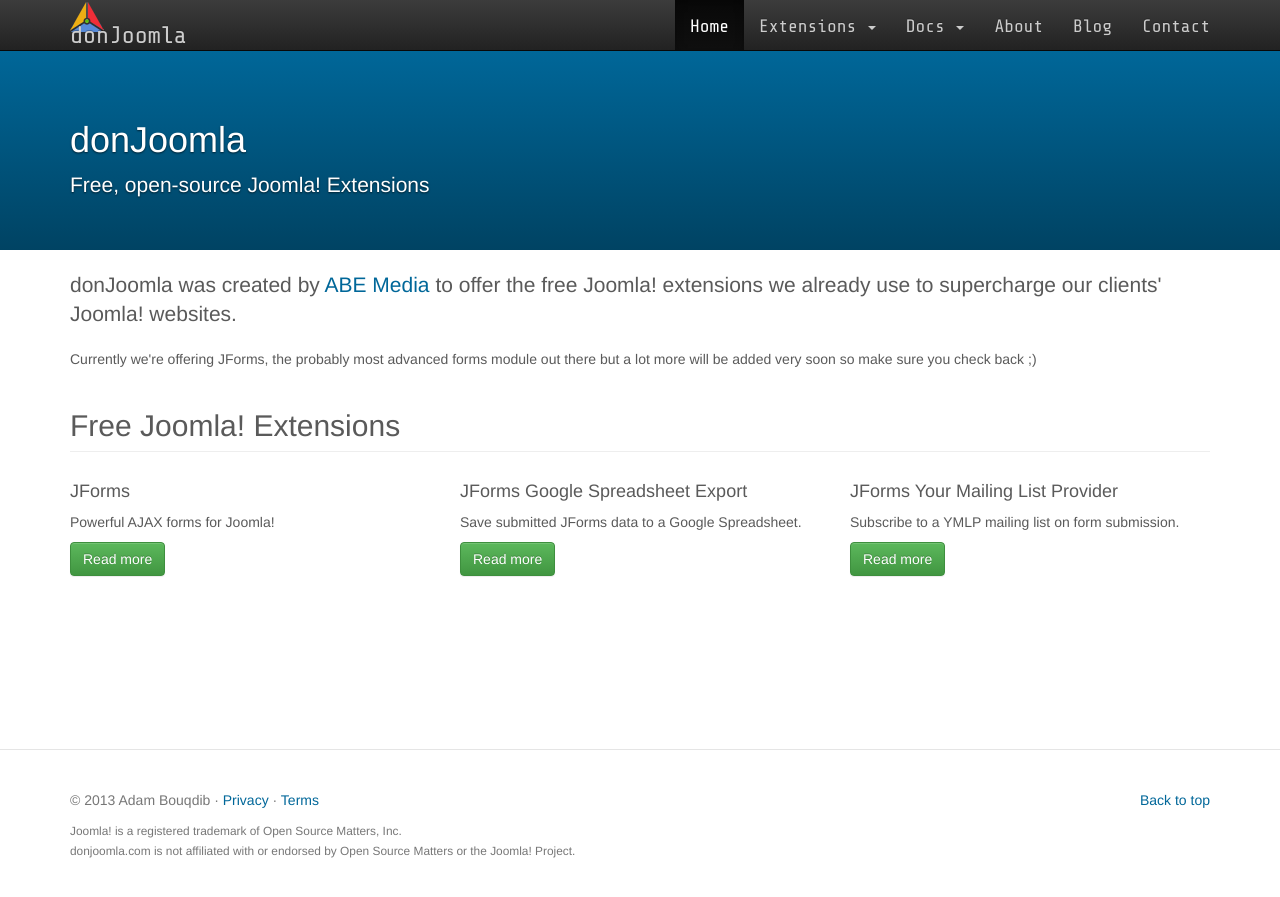
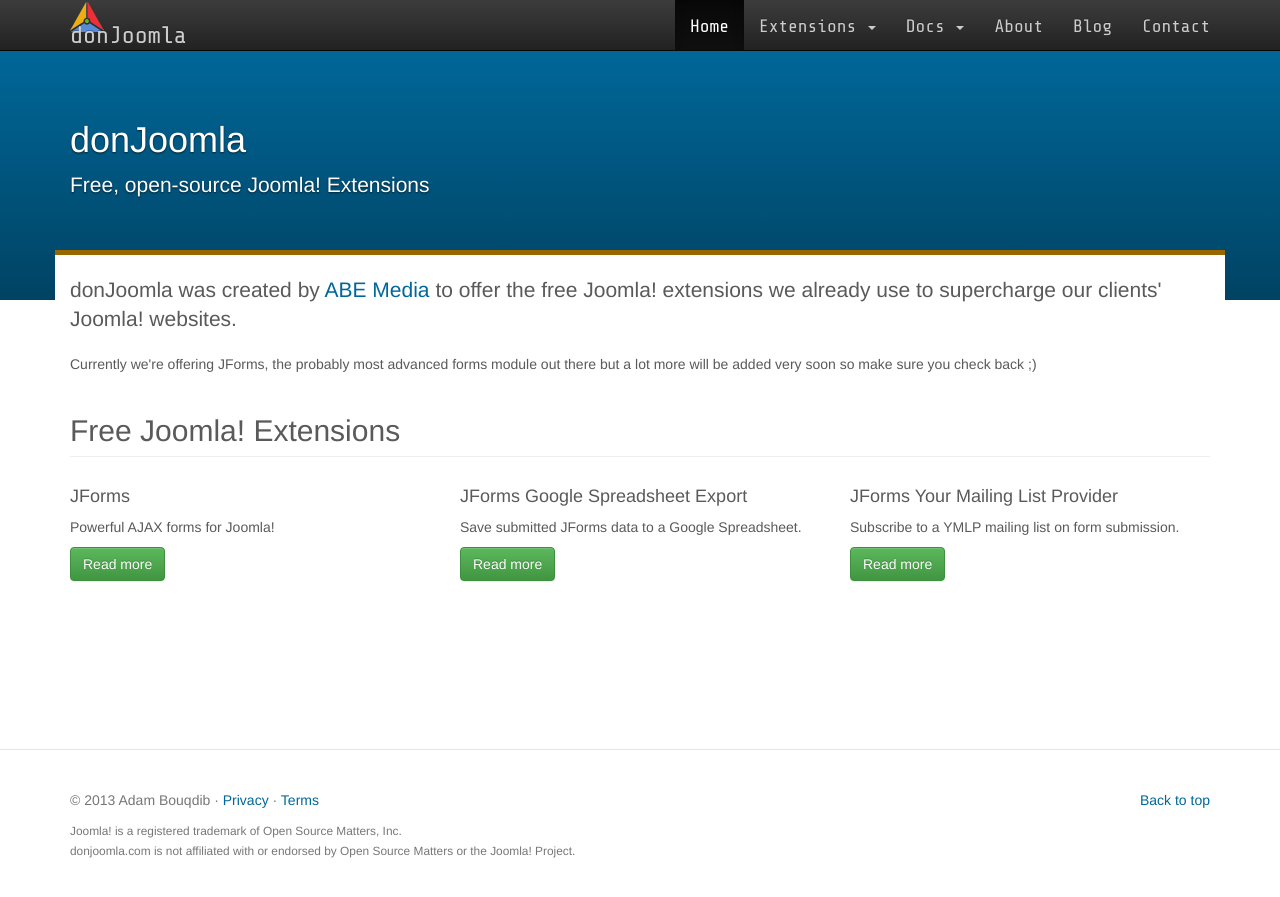
Before and after one commit to donJoomla/donjoomla.github.io, a Jekyll site: the page built from index.html, in a window 1280 px wide. Shown: the top 897 px of the page. Built offline with Jekyll 4.4.1, drawn with Linux system fonts in a browser that asks for light colours; nearby versions of some CDN libraries.

Commit message:
updated css

```diff
--- a/css/style.css
+++ b/css/style.css
@@ -33,8 +33,7 @@
 
 /* Carousel base class */
 .carousel {
-	height: 200px;
-	margin-bottom: 20px;
+	height: 250px;
 	background: -webkit-linear-gradient(bottom, rgb(0, 67, 99) 0%, rgb(0, 103, 153) 100%);
 	background: -o-linear-gradient(bottom, rgb(0, 67, 99) 0%, rgb(0, 103, 153) 100%);
 	background: -ms-linear-gradient(bottom, rgb(0, 67, 99) 0%, rgb(0, 103, 153) 100%);
@@ -176,3 +175,10 @@
 	width:100%;
 	border:none;
 }
+#main {
+	background: #fff;
+	margin-top: -50px;
+	position: relative;
+	padding-top: 20px;
+	border-top: 5px solid #996700;
+}
```
